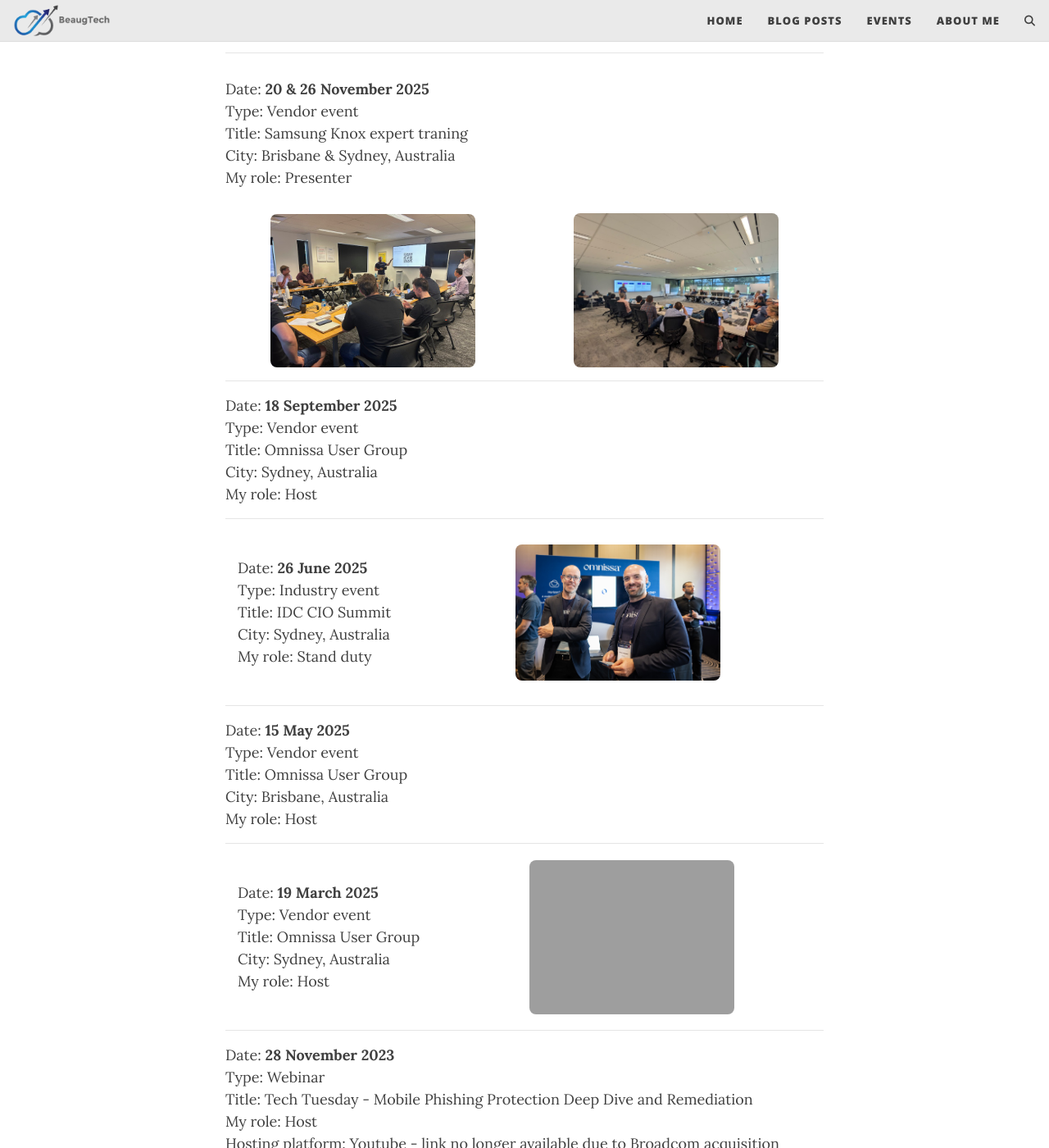
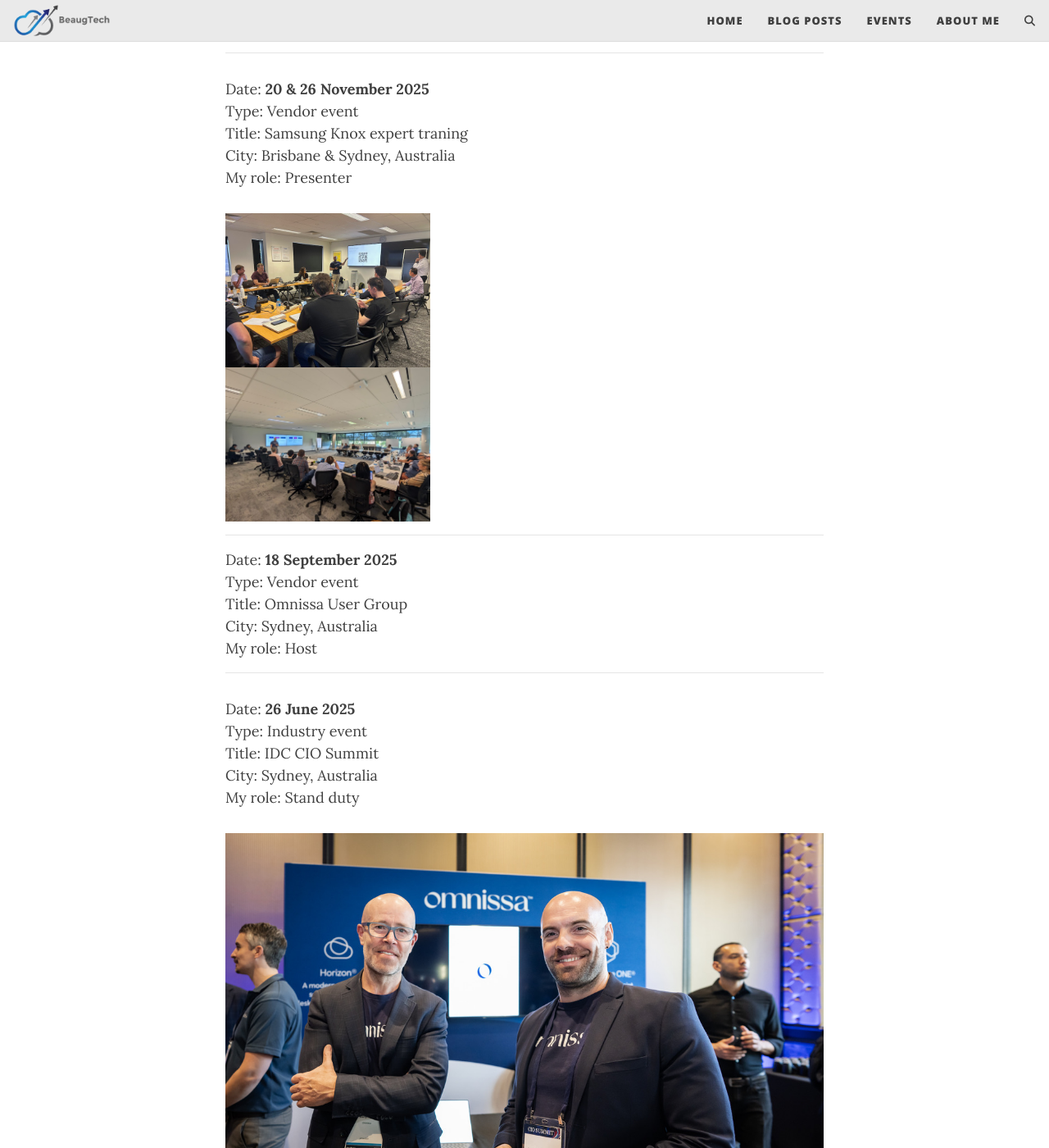
Before and after one commit to Matt95B/blog, a Jekyll site: the page built from events.html, in a window 1280 px wide and 1400 px high, scrolled down 420 px. Shown: the whole window at 82% size. Built offline with Jekyll 4.4.1, drawn with Linux system fonts in a browser that asks for light colours; comment, search, counter and statistics services are not loaded.

Commit message:
update
Signed-off-by: Mathieu Beaugrand <189304497+Matt95B@users.noreply.github.com>

```diff
--- a/events.html
+++ b/events.html
@@ -3,28 +3,6 @@
 title: Events
 subtitle: List of events I attended and participated in over the years
 ---
-<style>
-  .container {
-    display: flex;
-    align-items: center;        /* vertical alignment */
-    justify-content: space-between;
-    gap: 40px;
-    max-width: 100%;
-    margin: 0 0;
-  }
-  .image {
-    flex: 1;
-    text-align: center;
-    margin: 0 0;
-  }
-    .image img {
-    width: 250px;
-    max-width: 100%;
-    height: auto;
-    border-radius: 8px;
-  }
-</style>
-
 Date: <b>27 November 2025</b><br>
 Type: Webinar<br>
 Title: What's new with Horizon<br>
@@ -39,12 +17,12 @@
     City: Brisbane & Sydney, Australia<br>
     My role: Presenter<br>
 </p>
-<div class="container">
-    <div class="image">
-    <img src="http://blog.beaugtech.com/assets/img/events/202511-knox1.jpeg">
+<div>
+    <div>
+    <img src="http://blog.beaugtech.com/assets/img/events/202511-knox1.jpeg" width="250">
     </div>
-    <div class="image">
-    <img src="http://blog.beaugtech.com/assets/img/events/202511-knox2.jpeg">
+    <div>
+    <img src="http://blog.beaugtech.com/assets/img/events/202511-knox2.jpeg" width="250">
     </div>
 </div>
 <hr>
@@ -57,7 +35,7 @@
 
 <hr>
 
-<div class="container">
+<div>
     <div>
         <p> Date: <b>26 June 2025</b><br>
             Type: Industry event<br>
@@ -66,7 +44,7 @@
             My role: Stand duty
         </p>
     </div>
-    <div class="image">
+    <div>
     <img src="http://blog.beaugtech.com/assets/img/events/202506-idc.jpeg">
     </div>
 </div>
@@ -81,7 +59,7 @@
 
 <hr>
 
-<div class="container">
+<div>
     <div>
         <p> Date: <b>19 March 2025</b><br>
             Type: Vendor event<br>
@@ -90,7 +68,7 @@
             My role: Host<br>
         </p>
     </div>
-    <div class="image">
+    <div>
     <img src="http://blog.beaugtech.com/assets/img/events/202503-occ.jpg">
     </div>
 </div>
@@ -105,7 +83,7 @@
 
 <hr>
 
-<div class="container">
+<div>
     <div>
         <p> Date: <b>11 July 2023</b><br>
             Type: Vendor event<br>
@@ -114,14 +92,14 @@
             My role: Presenter<br>
         </p>
     </div>
-    <div class="image">
+    <div>
     <img src="http://blog.beaugtech.com/assets/img/events/202307-vmug.jpeg">
     </div>
 </div>
 
 <hr>
 
-<div class="container">
+<div>
     <div>
         <p> Date: <b>05 July 2023</b><br>
             Type: Vendor event<br>
@@ -130,7 +108,7 @@
             My role: Stand duty<br>
         </p>
     </div>
-    <div class="image">
+    <div>
     <img src="http://blog.beaugtech.com/assets/img/events/202307-ingram.jpeg">
     </div>
 </div>
@@ -153,7 +131,7 @@
 
 <hr>
 
-<div class="container">
+<div>
     <div>
         <p> Date: <b>23 August 2022</b><br>
             Type: Vendor event<br>
@@ -162,7 +140,7 @@
             My role: Stand duty<br>
         </p>
     </div>
-    <div class="image">
+    <div>
     <img src="http://blog.beaugtech.com/assets/img/events/202208-dicker.jpeg">
     </div>
 </div>
@@ -177,7 +155,7 @@
 
 <hr>
 
-<div class="container">
+<div>
     <div>
         <p> Date: <b>20-21 September 2017</b><br>
             Type: Vendor event<br>
@@ -186,14 +164,14 @@
             My role: Stand duty<br>
         </p>
     </div>
-    <div class="image">
+    <div>
     <img src="http://blog.beaugtech.com/assets/img/events/201709-vantage.jpeg">
     </div>
 </div>
 
 <hr>
 
-<div class="container">
+<div>
     <div>
         <p> Date: <b>15 June 2017</b><br>
             Type: Vendor event<br>
@@ -202,14 +180,14 @@
             My role: Stand duty<br>
         </p>
     </div>
-    <div class="image">
+    <div>
     <img src="http://blog.beaugtech.com/assets/img/events/201706-connected-wa.jpeg">
     </div>
 </div>
 
 <hr>
 
-<div class="container">
+<div>
     <div>
         <p> Date: <b>21-22 September 2016</b><br>
             Type: Vendor event<br>
@@ -218,7 +196,7 @@
             My role: Stand duty<br>
         </p>
     </div>
-    <div class="image">
+    <div>
     <img src="http://blog.beaugtech.com/assets/img/events/201609-vantage.jpeg">
     </div>
 </div>
```
